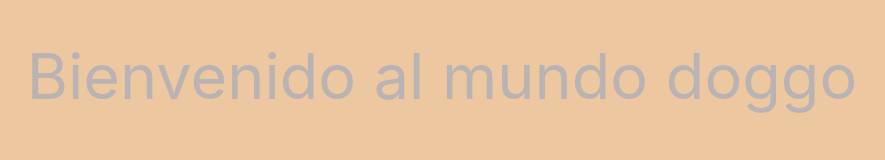
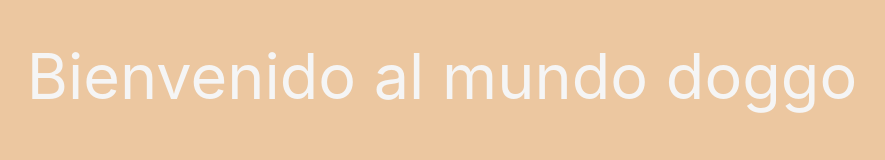
Before and after one commit to maitc/login-sdk-facebook, a plain HTML site: page index.html in a window 1280 px wide. Shown: the whole page, without its empty margins (198-1083 px from the left). Drawn offline with nearby package versions, Linux system fonts and the light colour scheme.

Commit message:
cambio color titulo

```diff
--- a/assets/css/style.css
+++ b/assets/css/style.css
@@ -2,6 +2,6 @@ body{
 	background-color: #ECC7A0;
 }
 .caja h1{
-	color: #B9B3B3;
+	color: whitesmoke;
 	text-align: center;
 }
```
